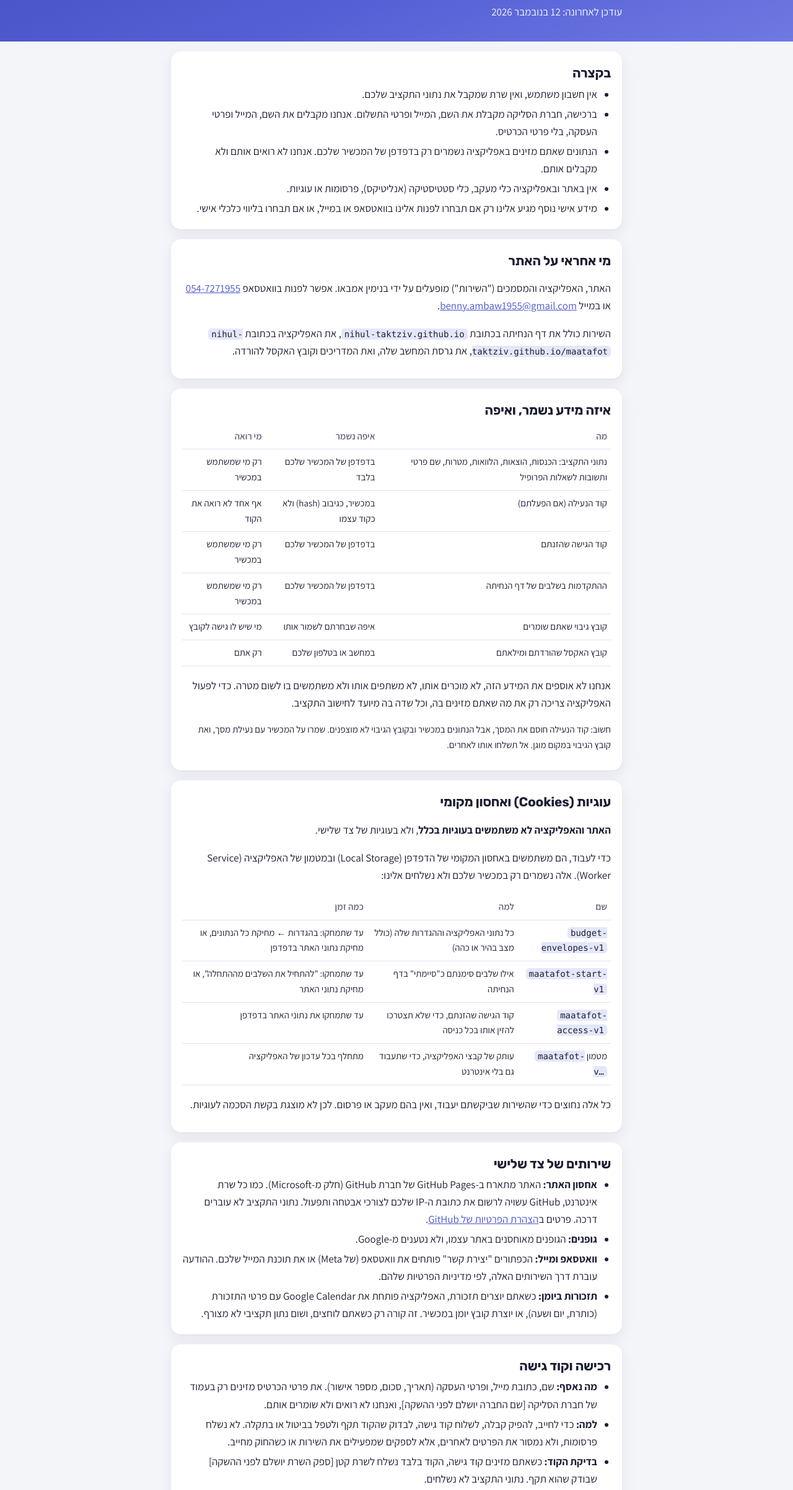
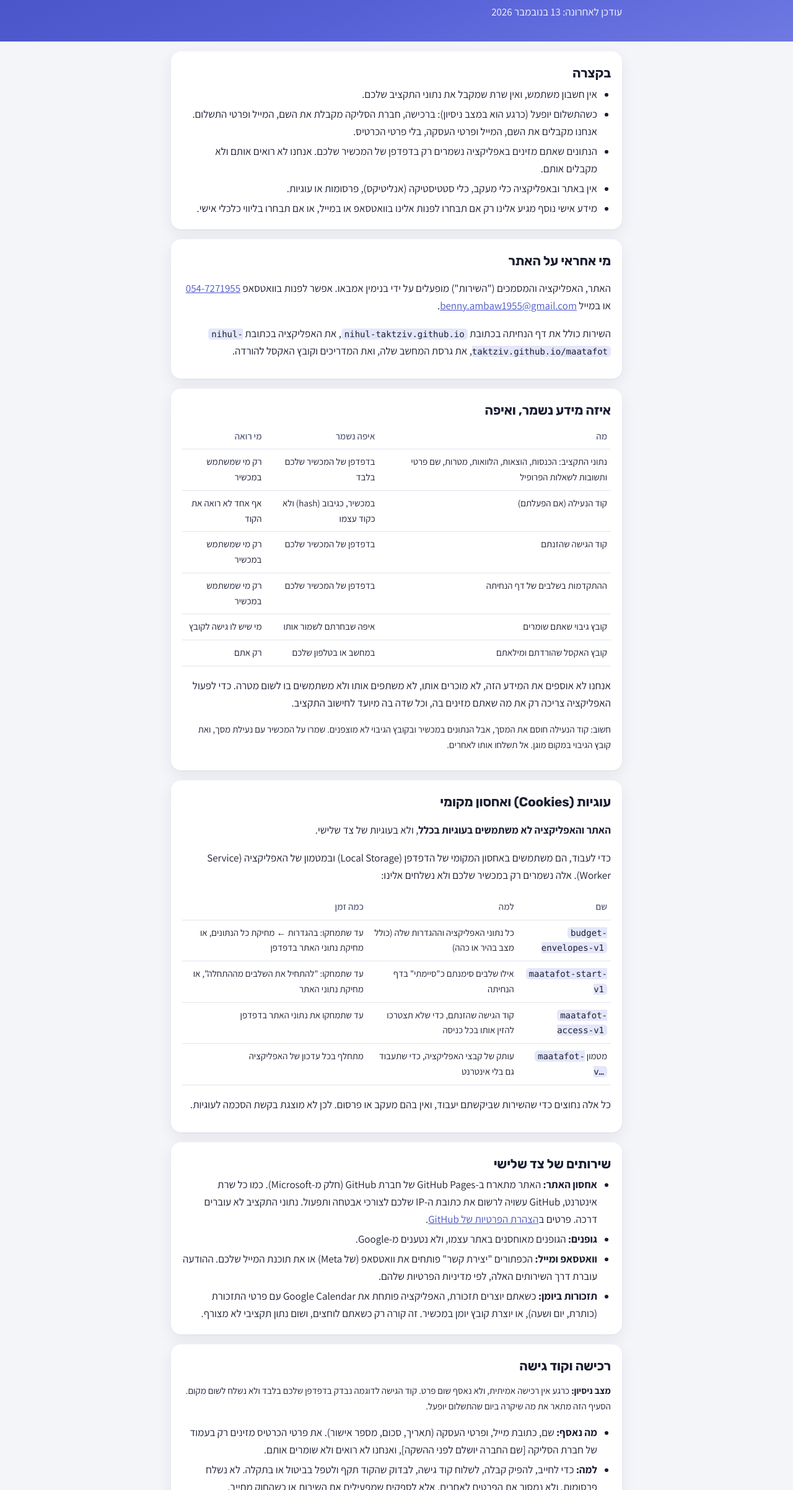
Before and after one commit to nihul-taktziv/nihul-taktziv.github.io, a plain HTML site: page privacy.html in a window 1280 px wide. Shown: the part 116-2520 px from the top of the page at 62% size. Drawn offline with Linux system fonts and the light colour scheme.

Commit message:
Trial notes on landing, terms and privacy; document access trial
Co-Authored-By: Claude Opus 5.5 <noreply@anthropic.com>
Claude-Session: https://claude.ai/code/session_015dGrPc1fZVDW9QtFT21h5Y

```diff
--- a/privacy.html
+++ b/privacy.html
@@ -51,7 +51,7 @@ footer a{color:var(--ink-2)}
 <header><div class="wrap">
   <a class="back" href="./">→ חזרה לדף הראשי</a>
   <h1>מדיניות פרטיות</h1>
-  <p>עודכן לאחרונה: 12 בנובמבר 2026</p>
+  <p>עודכן לאחרונה: 13 בנובמבר 2026</p>
 </div></header>
 <main id="main" class="wrap">
 
@@ -59,7 +59,7 @@ footer a{color:var(--ink-2)}
   <h2 id="p0">בקצרה</h2>
   <ul>
     <li>אין חשבון משתמש, ואין שרת שמקבל את נתוני התקציב שלכם.</li>
-    <li>ברכישה, חברת הסליקה מקבלת את השם, המייל ופרטי התשלום. אנחנו מקבלים את השם, המייל ופרטי העסקה, בלי פרטי הכרטיס.</li>
+    <li>כשהתשלום יופעל (כרגע הוא במצב ניסיון): ברכישה, חברת הסליקה מקבלת את השם, המייל ופרטי התשלום. אנחנו מקבלים את השם, המייל ופרטי העסקה, בלי פרטי הכרטיס.</li>
     <li>הנתונים שאתם מזינים באפליקציה נשמרים רק בדפדפן של המכשיר שלכם. אנחנו לא רואים אותם ולא מקבלים אותם.</li>
     <li>אין באתר ובאפליקציה כלי מעקב, כלי סטטיסטיקה (אנליטיקס), פרסומות או עוגיות.</li>
     <li>מידע אישי נוסף מגיע אלינו רק אם תבחרו לפנות אלינו בוואטסאפ או במייל, או אם תבחרו בליווי כלכלי אישי.</li>
@@ -117,6 +117,7 @@ footer a{color:var(--ink-2)}
 
 <section class="card" aria-labelledby="pbuy">
   <h2 id="pbuy">רכישה וקוד גישה</h2>
+  <p class="note"><b>מצב ניסיון:</b> כרגע אין רכישה אמיתית, ולא נאסף שום פרט. קוד הגישה לדוגמה נבדק בדפדפן שלכם בלבד ולא נשלח לשום מקום. הסעיף הזה מתאר את מה שיקרה ביום שהתשלום יופעל.</p>
   <ul>
     <li><b>מה נאסף:</b> שם, כתובת מייל, ופרטי העסקה (תאריך, סכום, מספר אישור). את פרטי הכרטיס מזינים רק בעמוד של חברת הסליקה [שם החברה יושלם לפני ההשקה], ואנחנו לא רואים ולא שומרים אותם.</li>
     <li><b>למה:</b> כדי לחייב, להפיק קבלה, לשלוח קוד גישה, לבדוק שהקוד תקף ולטפל בביטול או בתקלה. לא נשלח פרסומות, ולא נמסור את הפרטים לאחרים, אלא לספקים שמפעילים את השירות או כשהחוק מחייב.</li>
```
Also changed, not shown: index.html (+2 -2 lines), terms.html (+2 -1 lines), 1 other file.
